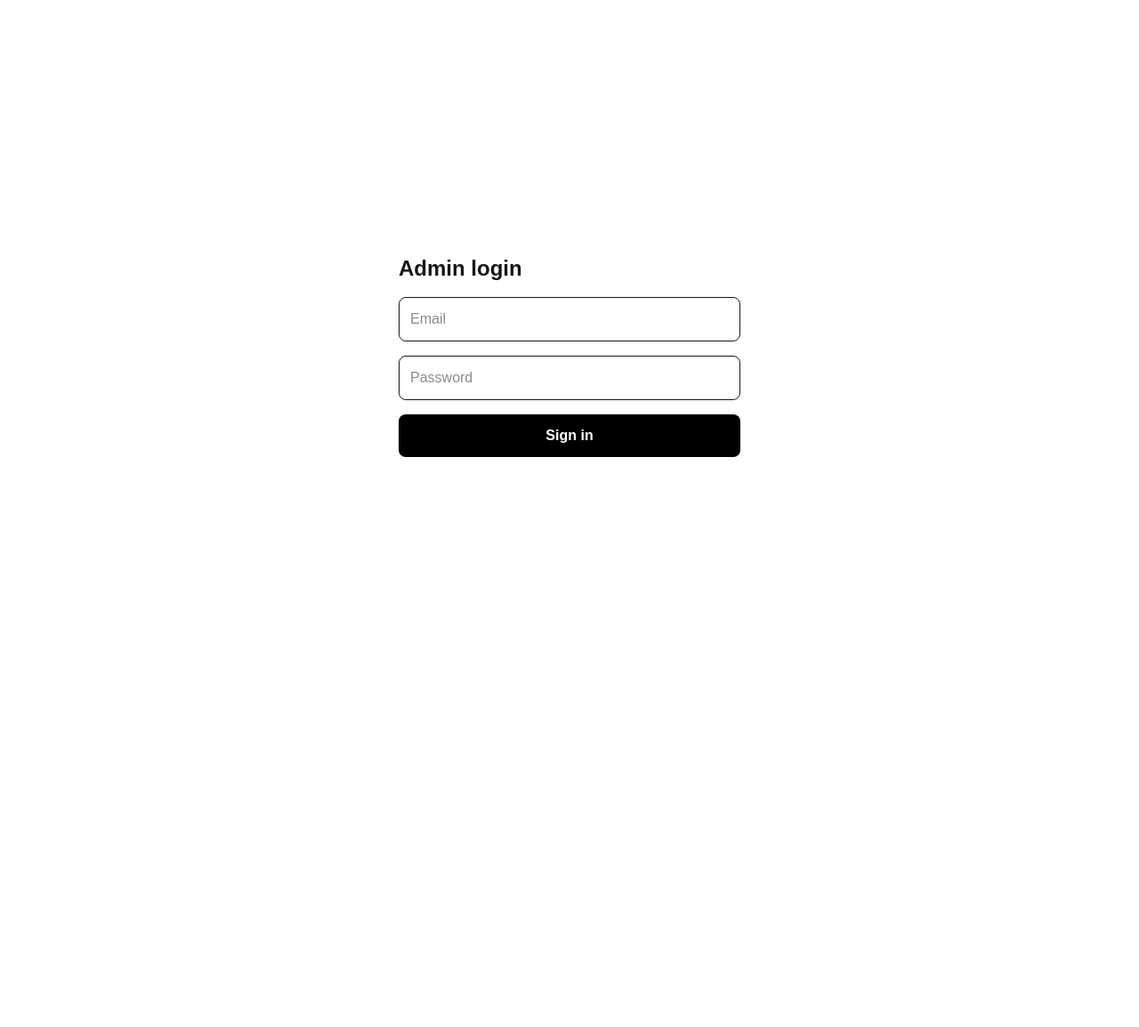
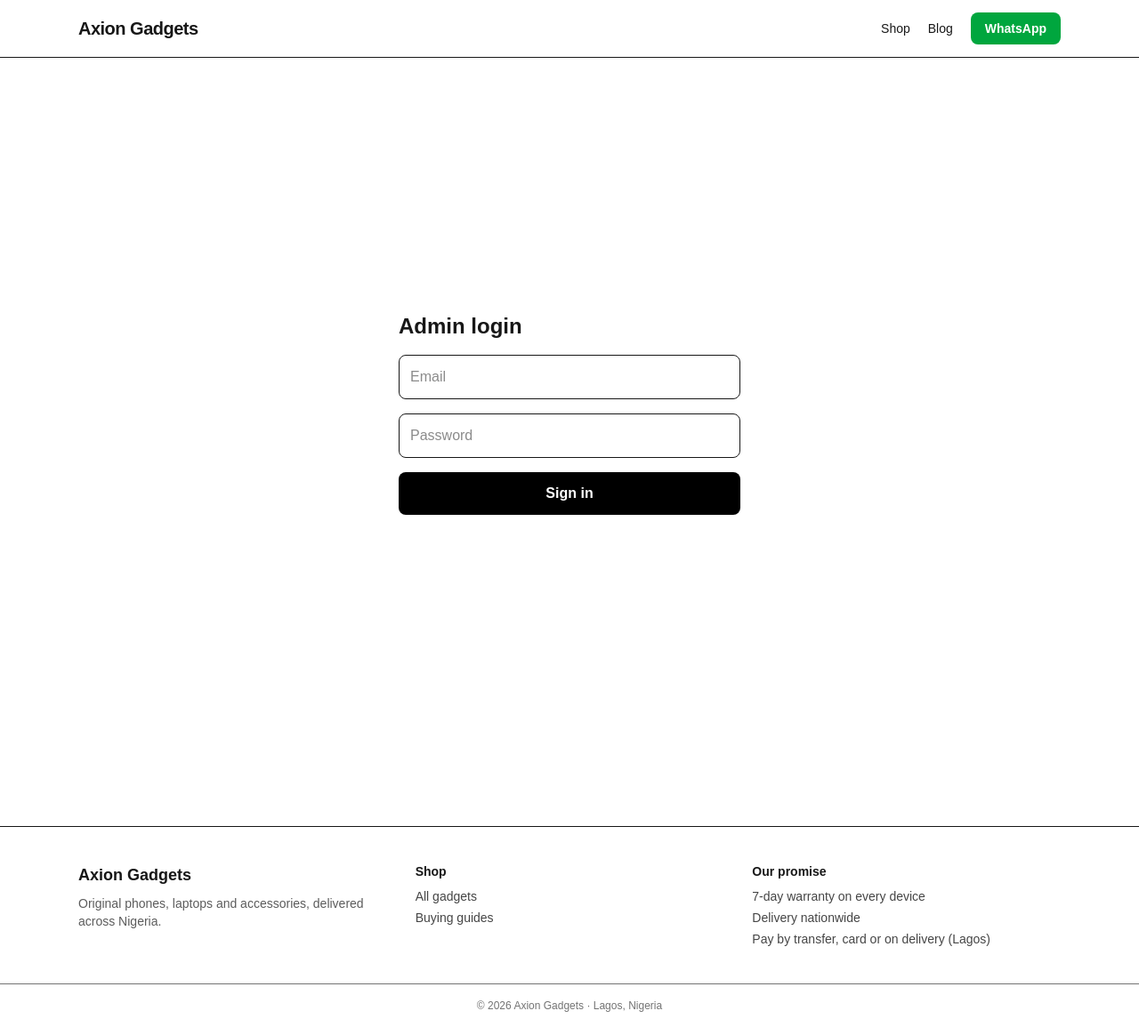
Before and after one commit to Waynemandem/axion-gadgets, a Next.js app: page /login in a window 1280 px wide. Shown: the whole page at 89% size. Before the commit the page ends 800 px from the top, so only its background shows below. Built offline with nearby package versions, Linux system fonts and the light colour scheme; no server answers.

Commit message:
feat: add header and footer components, enhance home page with product and blog sections

```diff
--- a/app/layout.tsx
+++ b/app/layout.tsx
@@ -1,6 +1,8 @@
 import type { Metadata } from "next";
 import { Geist, Geist_Mono } from "next/font/google";
 import "./globals.css";
+import Header from "@/components/Header";
+import Footer from "@/components/Footer";
 
 const geistSans = Geist({
   variable: "--font-geist-sans",
@@ -14,22 +16,28 @@ const geistMono = Geist_Mono({
 
 export const metadata: Metadata = {
   metadataBase: new URL(
-    process.env.NEXT_SITE_URL ?? "http://localhost:3000"
+    process.env.NEXT_PUBLIC_SITE_URL ?? "http://localhost:3000"
   ),
   title: {
     default: "Axion Gadgets | Phones & Laptops in Nigeria",
     template: "%s | Axion Gadgets",
   },
-  description: "Buy original iPhones, Samsung phones, MacBooks and laptops in Nigeria. 7-day warranty and delivery nationwide.",
+  description:
+    "Buy original iPhones, Samsung phones, MacBooks and laptops in Nigeria. 7-day warranty and delivery nationwide.",
 };
 
-export default function RootLayout({ children }: LayoutProps<"/">) {
+export default function RootLayout({
+  children,
+}: Readonly<{ children: React.ReactNode }>) {
   return (
-    <html
-      lang="en"
-      className={`${geistSans.variable} ${geistMono.variable} h-full antialiased`}
-    >
-      <body className="min-h-full flex flex-col">{children}</body>
+    <html lang="en">
+      <body
+        className={`${geistSans.variable} ${geistMono.variable} antialiased`}
+      >
+        <Header />
+        {children}
+        <Footer />
+      </body>
     </html>
   );
 }
--- a/app/page.tsx
+++ b/app/page.tsx
@@ -1,7 +1,148 @@
+import type { Metadata } from "next";
 import Image from "next/image";
+import Link from "next/link";
+import { createClient } from "@/lib/supabase/server";
+import ProductCard from "@/components/ProductCard";
 
-export default function Home() {
+export const metadata: Metadata = {
+  alternates: { canonical: "/" },
+};
+
+export default async function Home() {
+  const supabase = await createClient();
+
+  const [{ data: products }, { data: posts }] = await Promise.all([
+    supabase
+      .from("products")
+      .select("id, name, slug, price, condition, stock, images")
+      .eq("published", true)
+      .order("created_at", { ascending: false })
+      .limit(8),
+    supabase
+      .from("posts")
+      .select("id, title, slug, excerpt, cover_image")
+      .eq("published", true)
+      .order("created_at", { ascending: false })
+      .limit(3),
+  ]);
+
+  const site = process.env.NEXT_PUBLIC_SITE_URL ?? "http://localhost:3000";
+  const jsonLd = {
+    "@context": "https://schema.org",
+    "@type": "Store",
+    name: "Axion Gadgets",
+    url: site,
+    description: "Phones, laptops and accessories in Nigeria",
+    areaServed: "NG",
+    address: {
+      "@type": "PostalAddress",
+      addressLocality: "Lagos",
+      addressCountry: "NG",
+    },
+  };
+
   return (
-      <h1>Axion-Gadgets</h1>
+    <main>
+      <script
+        type="application/ld+json"
+        dangerouslySetInnerHTML={{
+          __html: JSON.stringify(jsonLd).replace(/</g, "\\u003c"),
+        }}
+      />
+
+      <section className="mx-auto max-w-6xl px-6 py-16 md:py-24">
+        <h1 className="max-w-3xl text-4xl font-extrabold leading-tight tracking-tight md:text-6xl">
+          Original gadgets, delivered across Nigeria.
+        </h1>
+        <p className="mt-5 max-w-xl text-lg opacity-70">
+          iPhones, Samsung, laptops and more. Every device is tested and comes
+          with a 7-day warranty and a real receipt.
+        </p>
+        <div className="mt-8 flex gap-3">
+          <Link
+            href="/products"
+            className="rounded-lg bg-black px-6 py-3 font-semibold text-white"
+          >
+            Shop gadgets
+          </Link>
+          <Link
+            href="/blog"
+            className="rounded-lg border px-6 py-3 font-semibold"
+          >
+            Buying guides
+          </Link>
+        </div>
+      </section>
+
+      <section className="mx-auto grid max-w-6xl gap-4 px-6 md:grid-cols-3">
+        {[
+          ["🚚", "Nationwide delivery", "Same-day in Lagos, 2–4 days elsewhere"],
+          ["🛡️", "7-day warranty", "On every device we sell"],
+          ["💳", "Flexible payment", "Transfer, card, or pay on delivery in Lagos"],
+        ].map(([icon, title, text]) => (
+          <div key={title} className="flex gap-3 rounded-xl border p-4">
+            <span className="text-2xl">{icon}</span>
+            <div>
+              <p className="font-semibold">{title}</p>
+              <p className="text-sm opacity-70">{text}</p>
+            </div>
+          </div>
+        ))}
+      </section>
+
+      <section className="mx-auto max-w-6xl px-6 pt-16">
+        <div className="mb-5 flex items-end justify-between">
+          <h2 className="text-2xl font-bold">Latest arrivals</h2>
+          <Link href="/products" className="text-sm underline">
+            View all
+          </Link>
+        </div>
+        {products && products.length > 0 ? (
+          <div className="grid grid-cols-2 gap-4 md:grid-cols-3 lg:grid-cols-4">
+            {products.map((p) => (
+              <ProductCard key={p.id} product={p} />
+            ))}
+          </div>
+        ) : (
+          <p className="opacity-70">New stock is coming soon.</p>
+        )}
+      </section>
+
+      {posts && posts.length > 0 && (
+        <section className="mx-auto max-w-6xl px-6 pt-16">
+          <div className="mb-5 flex items-end justify-between">
+            <h2 className="text-2xl font-bold">From the blog</h2>
+            <Link href="/blog" className="text-sm underline">
+              All posts
+            </Link>
+          </div>
+          <div className="grid gap-5 md:grid-cols-3">
+            {posts.map((post) => (
+              <Link
+                key={post.id}
+                href={`/blog/${post.slug}`}
+                className="overflow-hidden rounded-xl border transition hover:shadow-md"
+              >
+                {post.cover_image && (
+                  <div className="relative aspect-video">
+                    <Image
+                      src={post.cover_image}
+                      alt={post.title}
+                      fill
+                      sizes="(max-width: 768px) 100vw, 33vw"
+                      className="object-cover"
+                    />
+                  </div>
+                )}
+                <div className="p-4">
+                  <h3 className="font-semibold leading-tight">{post.title}</h3>
+                  <p className="mt-2 text-sm opacity-70">{post.excerpt}</p>
+                </div>
+              </Link>
+            ))}
+          </div>
+        </section>
+      )}
+    </main>
   );
 }
--- /dev/null
+++ b/components/Footer.tsx
@@ -0,0 +1,34 @@
+import Link from "next/link";
+
+export default function Footer() {
+  return (
+    <footer className="mt-16 border-t">
+      <div className="mx-auto grid max-w-6xl gap-8 px-6 py-10 text-sm md:grid-cols-3">
+        <div>
+          <p className="text-lg font-extrabold">Axion Gadgets</p>
+          <p className="mt-2 opacity-70">
+            Original phones, laptops and accessories, delivered across Nigeria.
+          </p>
+        </div>
+        <div>
+          <p className="font-semibold">Shop</p>
+          <ul className="mt-2 space-y-1 opacity-80">
+            <li><Link href="/products">All gadgets</Link></li>
+            <li><Link href="/blog">Buying guides</Link></li>
+          </ul>
+        </div>
+        <div>
+          <p className="font-semibold">Our promise</p>
+          <ul className="mt-2 space-y-1 opacity-80">
+            <li>7-day warranty on every device</li>
+            <li>Delivery nationwide</li>
+            <li>Pay by transfer, card or on delivery (Lagos)</li>
+          </ul>
+        </div>
+      </div>
+      <p className="border-t py-4 text-center text-xs opacity-60">
+        © {new Date().getFullYear()} Axion Gadgets · Lagos, Nigeria
+      </p>
+    </footer>
+  );
+}
--- /dev/null
+++ b/components/Header.tsx
@@ -0,0 +1,36 @@
+import Link from "next/link";
+
+const links = [
+  { href: "/products", label: "Shop" },
+  { href: "/blog", label: "Blog" },
+];
+
+export default function Header() {
+  const whatsapp = `https://wa.me/${process.env.NEXT_PUBLIC_WHATSAPP_NUMBER}`;
+
+  return (
+    <header className="sticky top-0 z-10 border-b bg-white/90 backdrop-blur">
+      <div className="mx-auto flex h-16 max-w-6xl items-center justify-between px-6">
+        <Link href="/" className="text-xl font-extrabold tracking-tight">
+          Axion Gadgets
+        </Link>
+
+        <nav className="flex items-center gap-5 text-sm font-medium">
+          {links.map((l) => (
+            <Link key={l.href} href={l.href} className="hover:underline">
+              {l.label}
+            </Link>
+          ))}
+          <a
+            href={whatsapp}
+            target="_blank"
+            rel="noopener noreferrer"
+            className="rounded-lg bg-green-600 px-4 py-2 font-semibold text-white"
+          >
+            WhatsApp
+          </a>
+        </nav>
+      </div>
+    </header>
+  );
+}
--- /dev/null
+++ b/components/ProductCard.tsx
@@ -0,0 +1,47 @@
+import Image from "next/image";
+import Link from "next/link";
+
+type Props = {
+  product: {
+    id: string;
+    name: string;
+    slug: string;
+    price: number;
+    condition: string;
+    stock: number;
+    images: string[] | null;
+  };
+};
+
+export default function ProductCard({ product: p }: Props) {
+  return (
+    <Link
+      href={`/products/${p.slug}`}
+      className="rounded-xl border p-3 transition hover:shadow-md"
+    >
+      <div className="relative aspect-square overflow-hidden rounded-lg bg-gray-100">
+        {p.images?.[0] ? (
+          <Image
+            src={p.images[0]}
+            alt={p.name}
+            fill
+            sizes="(max-width: 768px) 50vw, 25vw"
+            className="object-cover"
+          />
+        ) : (
+          <div className="grid h-full place-items-center text-5xl">📱</div>
+        )}
+      </div>
+      <h3 className="mt-3 font-semibold leading-tight">{p.name}</h3>
+      <p className="mt-1 font-bold">
+        ₦{p.price.toLocaleString("en-NG")}
+        {p.condition === "used" && (
+          <span className="ml-2 rounded bg-amber-300 px-1.5 py-0.5 text-xs">
+            Used
+          </span>
+        )}
+      </p>
+      {p.stock === 0 && <p className="mt-1 text-xs opacity-60">Out of stock</p>}
+    </Link>
+  );
+}
```
